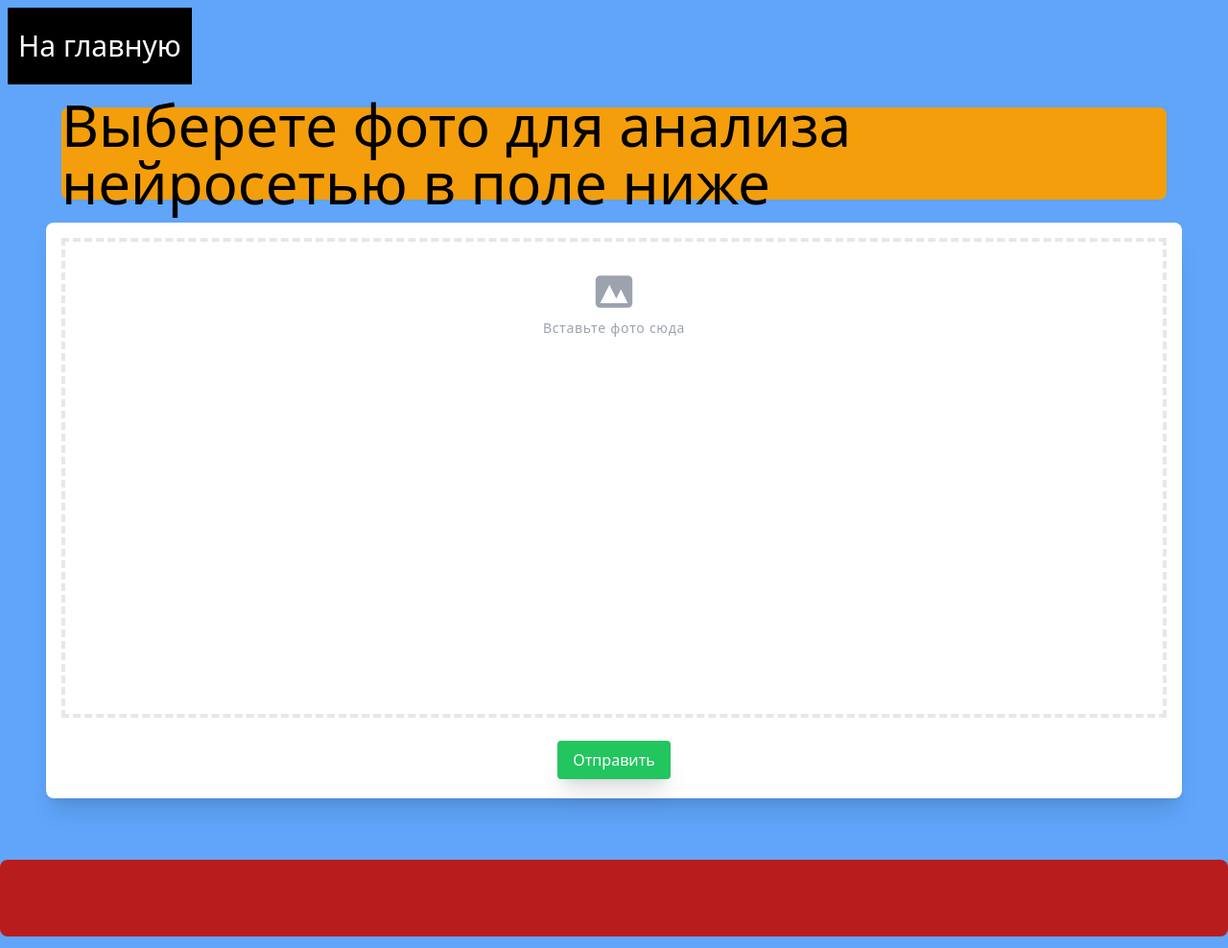
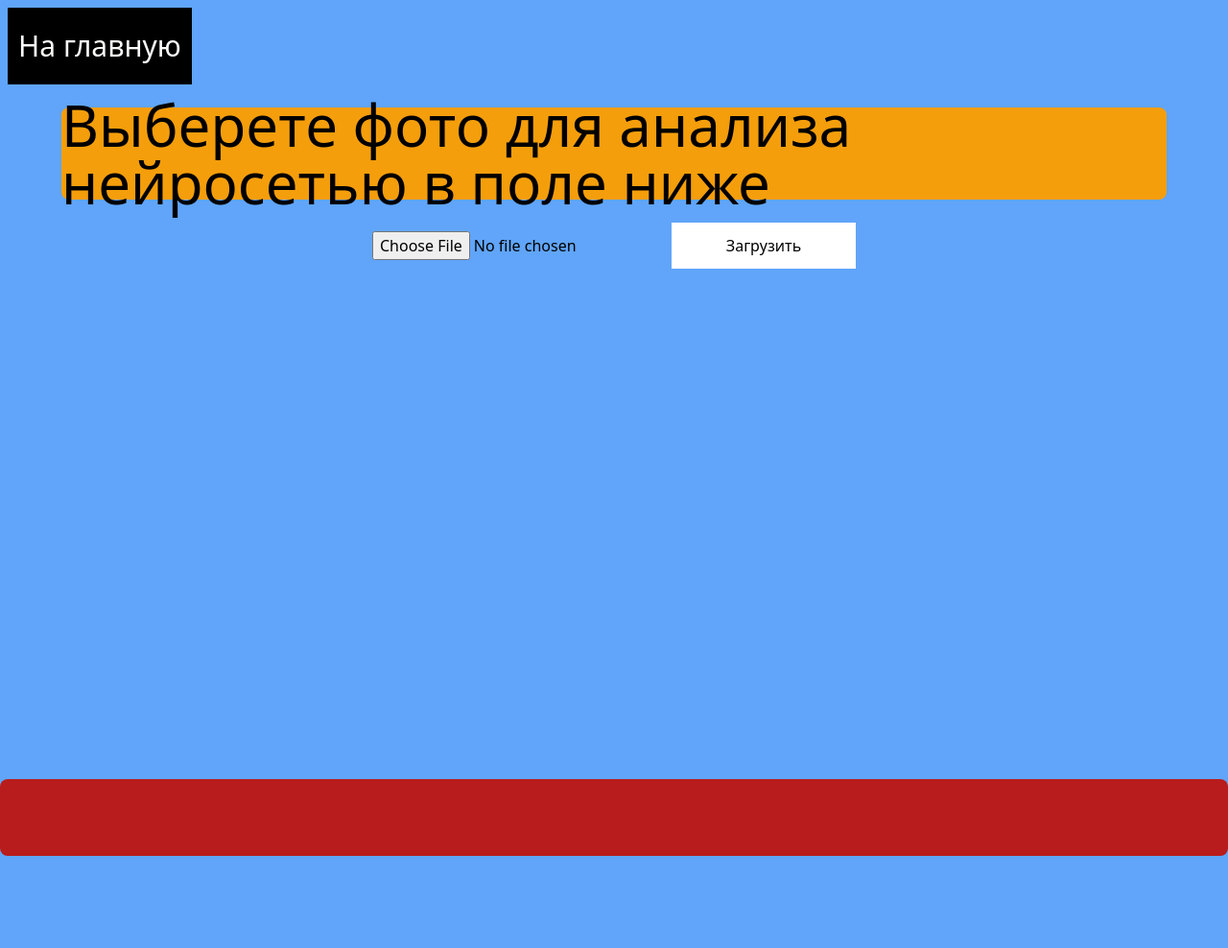
Before and after one commit to TPpotter/OkeanFront, a Flask app: page /model in a window 1280 px wide. Shown: the whole page at 96% size. After the commit the page ends 892 px from the top, so only its background shows below. Run offline with Flask 2, Linux system fonts and the light colour scheme; some libraries are stand-ins or nearby versions.

Commit message:
наконец чето работает

```diff
--- a/main.py
+++ b/main.py
@@ -1,7 +1,16 @@
 from flask import Flask, render_template, request
+from werkzeug.utils import secure_filename
+
+app = Flask(__name__)
 
 
-app = Flask(__name__)
+@app.route('/upload', methods=['POST'])
+def upload():
+    photo = request.files['photo']
+    filename = secure_filename(photo.filename)
+    photo.save(filename )
+
+    return 'foto zdes'
 
 
 @app.route('/')
@@ -22,6 +31,5 @@ def third():
         return render_template('about.html')
 
 
-
 if __name__ == "__main__":
     app.run(host='localhost', port=8000)
--- a/templates/model.html
+++ b/templates/model.html
@@ -8,6 +8,7 @@
     <script src="https://cdn.tailwindcss.com"></script>
     <script src="https://cdn.jsdelivr.net/gh/alpinejs/alpine@v2.8.2/dist/alpine.min.js" defer></script>
     <link rel="icon" type="image" href="/static/images/ai.png">
+    <script src="https://ajax.googleapis.com/ajax/libs/jquery/3.5.1/jquery.min.js"></script>
 </head>
 <body class="bg-blue-400">
 <div onClick="window.open('http://127.0.0.1:5000/');"
@@ -16,54 +17,59 @@
 </div>
 <div class="flex items-center justify-center font-sans h-24 bg-amber-500 mx-16 my-6 rounded-lg"><span class="text-6xl">Выберете фото для анализа нейросетью в поле ниже</span>
 </div>
+<form id="uploadForm" class="flex items-center justify-center" enctype="multipart/form-data">
+    <input type="file" name="photo" id="PhotoInput">
+    <input type="button" class="bg-white h-12 w-48" value="Загрузить" onclick="uploadPicture()">
+</form>
+<div class="flex items-center justify-center">
+    <div class="h-[500px] w-[400px]" id="preview"></div>
+</div>
+<div class="flex items-center justify-center w-full mt-8 mb-3 h-20 bg-red-700 rounded-lg"><span id="information"
+                                                                                                 class="text-3xl text-stone-50 font-sans"></span>
 
-<div x-data="showImage()" class="flex items-center justify-center">
-    <div class="bg-white rounded-lg shadow-xl h-[600px] w-full mx-12">
-        <div class="m-4">
-            <div class="flex items-center justify-center w-full h-[500px] cursor-pointer">
-                <label
-                        class="input-file flex flex-col w-full h-[500px] cursor-pointer border-4 border-dashed hover:bg-gray-100 hover:border-gray-300">
-                    <div class="relative flex flex-col items-center justify-center pt-7">
-                        <img id="preview" class="absolute inset-0 h-[500px]">
-                        <svg xmlns="http://www.w3.org/2000/svg"
-                             class="w-12 h-12 text-gray-400 group-hover:text-gray-600" viewBox="0 0 20 20"
-                             fill="currentColor">
-                            <path fill-rule="evenodd"
-                                  d="M4 3a2 2 0 00-2 2v10a2 2 0 002 2h12a2 2 0 002-2V5a2 2 0 00-2-2H4zm12 12H4l4-8 3 6 2-4 3 6z"
-                                  clip-rule="evenodd"/>
-                        </svg>
-                        <p class="pt-1 text-sm tracking-wider text-gray-400 group-hover:text-gray-600">
-                            Вставьте фото сюда</p>
-                    </div>
-                    <input type="file" class="opacity-0" accept="image/*" @change="showPreview(event)"/>
-                </label>
-            </div>
-        </div>
-        <div class="flex justify-center items-center p-2 space-x-4">
-            <button onclick="check()" class="px-4 py-2 text-white bg-green-500 rounded shadow-xl">Отправить</button>
-        </div>
-    </div>
 </div>
 <script>
-    function showImage() {
-        return {
-            showPreview(event) {
-                if (event.target.files.length > 0) {
-                    var src = URL.createObjectURL(event.target.files[0]);
-                    var preview = document.getElementById("preview");
-                    preview.src = src;
-                    preview.style.display = "block";
-                }
+    const photoInput = document.getElementById('PhotoInput');
+    const preview = document.getElementById('preview');
+
+    // При изменении выбранного файла обновляем предпросмотр
+    photoInput.addEventListener('change', function () {
+        const file = photoInput.files[0]; // Получаем выбранный файл
+
+        // Создаем объект FileReader для чтения содержимого файла
+        const reader = new FileReader();
+
+        // Когда файл будет полностью прочитан, обновляем предпросмотр
+        reader.onload = function (e) {
+            const image = new Image(); // Создаем новый элемент <img>
+            image.src = e.target.result; // Загружаем файл в <img>
+            preview.innerHTML = ''; // Очищаем предпросмотр
+            preview.appendChild(image); // Добавляем <img> в предпросмотр
+        };
+
+        // Читаем содержимое выбранного файла как URL-адрес
+        reader.readAsDataURL(file);
+    });
+
+    function uploadPicture() {
+        var form = document.getElementById('uploadForm');
+        var formData = new FormData(form);
+
+        $.ajax({
+            url: '/upload',
+            type: 'POST',
+            data: formData,
+            processData: false,
+            contentType: false,
+            success: function (response) {
+                $('#result').text(response);
+                $('#photoInput').val('');
             }
-        }
+        })
+
     }
-
 </script>
 
-
-<div class="flex items-center justify-center w-full mt-16 mb-3 h-20 bg-red-700 rounded-lg"><span id="information"
-                                                                                                 class="text-3xl text-stone-50 font-sans"></span>
-</div>
 
 <script>
     function check() {
```
